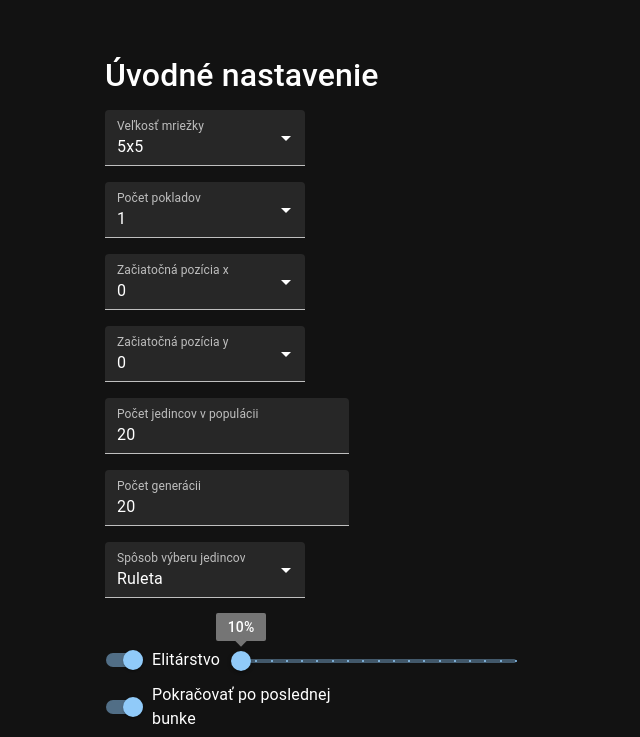
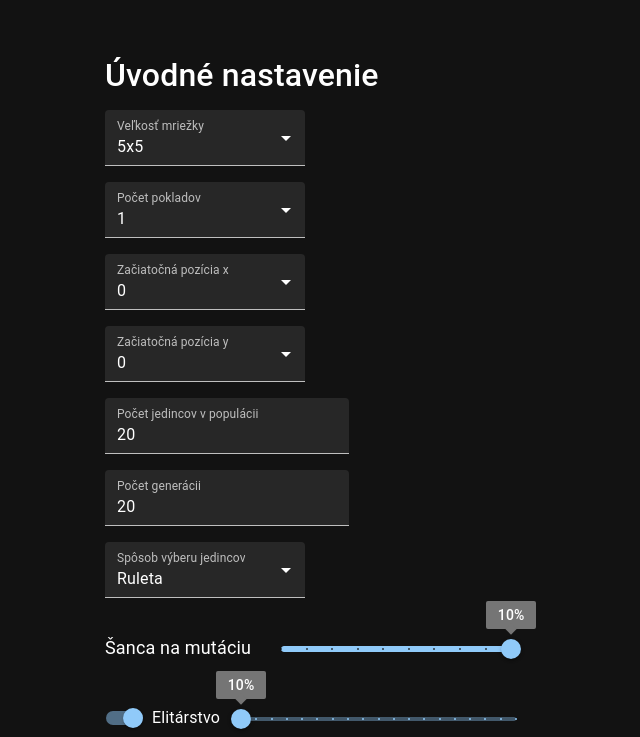
Before and after one commit to DavidSchmidt3/genetic-algorithm, a React (Create React App) app: page / in a window 1280 px wide. Shown: the top 737 px of the page, without its empty margins (113-753 px from the left). Built offline with nearby package versions, Linux system fonts and the light colour scheme.

Commit message:
Every setting works

```diff
--- a/src/App.js
+++ b/src/App.js
@@ -4,6 +4,7 @@ import React from 'react';
 import Box from '@mui/material/Box';
 import Grid from '@mui/material/Grid';
 import { parentSelection } from './const';
+
 
 export default class App extends React.Component {
   constructor(props) {
@@ -22,6 +23,7 @@ export default class App extends React.Component {
       elitismRatio: 10,
       tournamentCount: 2,
       parentSelection: parentSelection.roulette,
+      mutationChance: 10
     };
   }
 
@@ -161,7 +163,7 @@ export default class App extends React.Component {
   }
 
   mergeIndividuals = (individual1, individual2) => {
-    let newIndividual = []; // Novy jedince
+    let newIndividual = []; // Novy jedinec
     const randomIndex = Math.floor(Math.random() * 64);
 
     for (let i = 0; i < randomIndex; i++) { // Prva cast bude z prveho jedinca
@@ -174,11 +176,31 @@ export default class App extends React.Component {
     return newIndividual;
   }
 
+  replaceString = (string, index, replacement) => {
+    return string.substr(0, index) + replacement + string.substr(index + replacement.length);
+  }
+
   mutateIndivual = individual => {
-    const number = Math.floor(Math.random() * 10); // Sanca mutacie 1 k 10
-    if (number === 0) {
-      const index = Math.floor(Math.random() * 64);
-      individual[index] = Math.floor(Math.random() * 256);
+    const number = Math.floor(Math.random() * 101); // Cislo od 0 po 100
+
+    if (this.state.mutationChance < number) { // Ak dojde k mutacii
+      const count = Math.floor(Math.random() * 3) + 1; // Zmenim 1 az 3 bunky
+      let positions = [];
+      while (positions.length < count) {
+        const position = Math.floor(Math.random() * 64);
+        if (!positions.includes(position)) // Chcem unikatne pozicie
+          positions.push(position);
+      }
+
+      positions.forEach(position => {
+        const bitPosition = Math.floor(Math.random() * 8); // Bity 0 az 7
+        let binaryIndividual = this.dec2bin(individual[position]); // Konverzia danej bunky na binarne cislo
+        let newBit = parseInt(binaryIndividual[bitPosition]) === 1 ? 0 : 1; // Obratim bit
+        // console.log(binaryIndividual, newBit, bitPosition);
+        binaryIndividual = this.replaceString(binaryIndividual, bitPosition, newBit) // Zmenim tento bit
+        individual[position] = this.bin2dec(binaryIndividual); // Prepisem povodnu bunku
+        // console.log(binaryIndividual);
+      });
     }
   }
 
@@ -311,6 +333,10 @@ export default class App extends React.Component {
     return (dec >>> 0).toString(2).padStart(8, '0');
   }
 
+  bin2dec = bin => {
+    return parseInt(bin, 2);
+  }
+
   getInstruction = dec => {
     return this.dec2bin(dec).substring(0, 2);
   }
@@ -441,6 +467,7 @@ export default class App extends React.Component {
     return { ...stats, success: false };
   }
 
+
   render() {
     return (
       <div className="mx-auto">
@@ -468,6 +495,7 @@ export default class App extends React.Component {
                 parentSelection={this.state.parentSelection}
                 elitismRatio={this.state.elitismRatio}
                 grid={this.state.grid}
+                mutationChance={this.state.mutationChance}
               />
             </Grid>
             <Grid className="mt-5" item xs={6}>
--- a/src/Settings.js
+++ b/src/Settings.js
@@ -153,6 +153,24 @@ export default class Settings extends React.Component {
             />
           </Box>
         }
+        <div className="m-2">
+          <Box className="box2" sx={{ width: 420 }}>
+            <Typography className="chance">Šanca na mutáciu</Typography>
+            <Slider
+              aria-label="Šanca na mutáciu"
+              name="mutationChance"
+              onChange={this.props.handleSlider}
+              value={this.props.mutationChance}
+              valueLabelFormat={this.valueText}
+              valueLabelDisplay="on"
+              step={1}
+              className="mutationSlider"
+              marks
+              min={1}
+              max={10}
+            />
+          </Box>
+        </div>
         <div className="m-2 sliders">
           <Box sx={{ width: 420 }}>
             <FormControl>
--- a/src/grid.css
+++ b/src/grid.css
@@ -58,3 +58,23 @@
   margin-left: 25px;
   font-size: 15px;
 }
+
+.mutationSlider {
+  /* display: inl */
+  width: 230px !important;
+  margin-left: 30px;
+  margin-top: 20px;
+}
+
+.chance {
+  display: inline;
+  margin-left: 0px !important;
+  margin-top: 17px !important;
+  font-size: 18px !important;
+}
+
+.box2 {
+  display: flex;
+  justify-content: flex-start;
+  align-items: center;
+}
```
